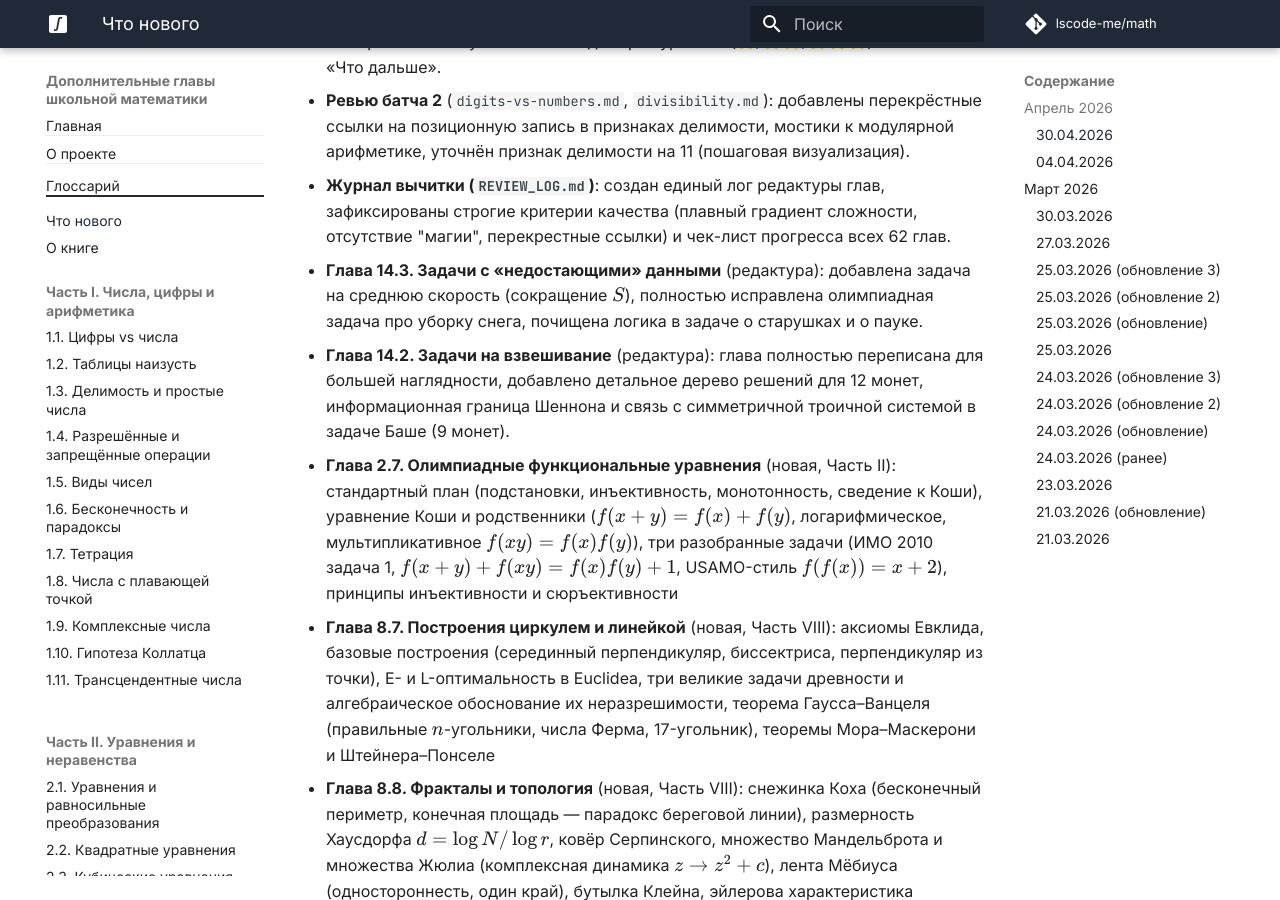
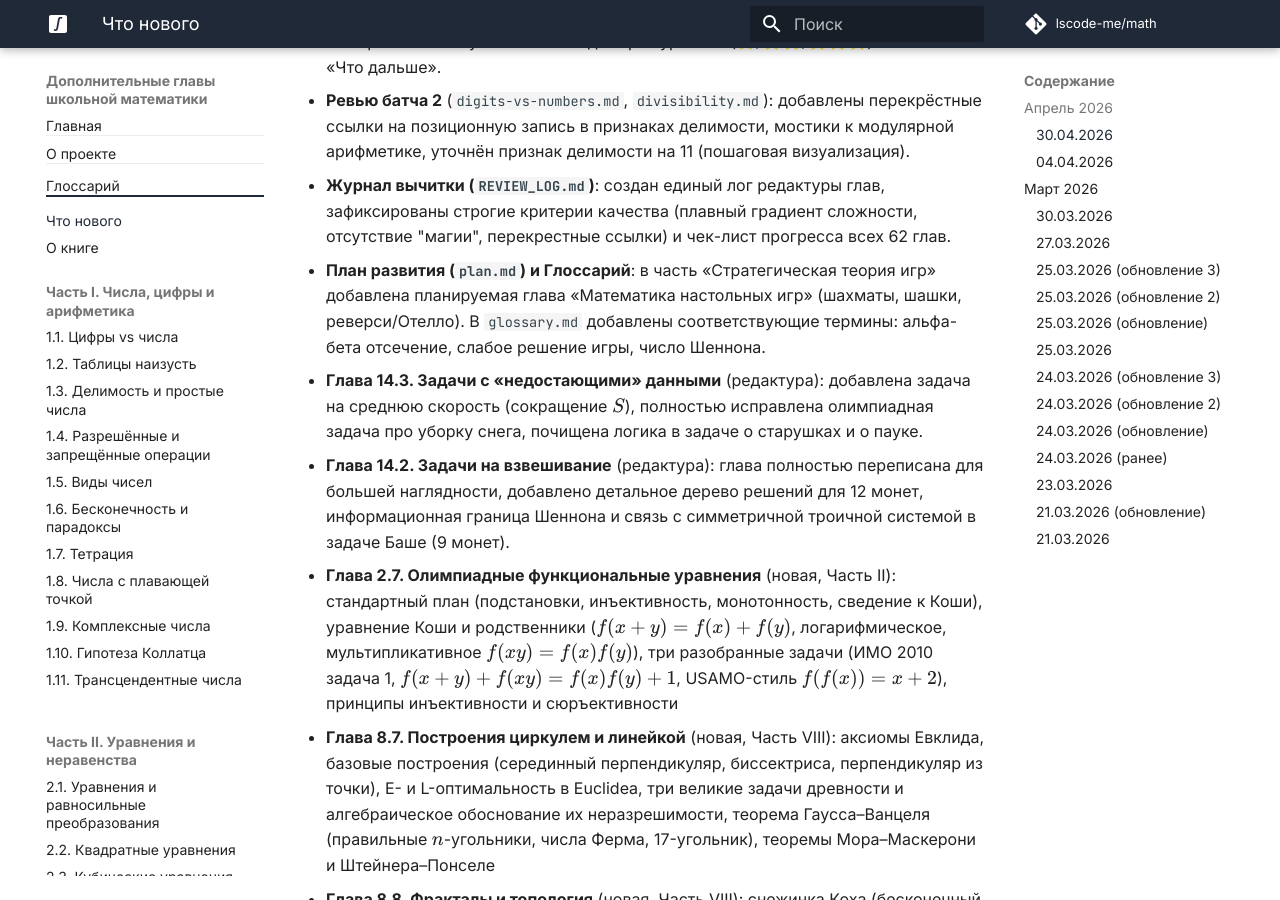
Before and after one commit to lscode-me/math, an MkDocs documentation site: the page built from docs/changelog.md, in a window 1280 px wide and 900 px high, scrolled down 755 px. Built offline with MkDocs 1.6.1 and Material for MkDocs 9.7.7, drawn with Linux system fonts in a browser that asks for light colours; comment, search, counter and statistics services are not loaded.

Commit message:
docs: add board game terms to glossary and update changelog

```diff
--- a/docs/changelog.md
+++ b/docs/changelog.md
@@ -15,6 +15,7 @@
   - Все три главы получили блоки задач трёх уровней (⭐/⭐⭐/⭐⭐⭐) и мостики «Что дальше».
 - **Ревью батча 2** (`digits-vs-numbers.md`, `divisibility.md`): добавлены перекрёстные ссылки на позиционную запись в признаках делимости, мостики к модулярной арифметике, уточнён признак делимости на 11 (пошаговая визуализация).
 - **Журнал вычитки (`REVIEW_LOG.md`)**: создан единый лог редактуры глав, зафиксированы строгие критерии качества (плавный градиент сложности, отсутствие "магии", перекрестные ссылки) и чек-лист прогресса всех 62 глав.
+- **План развития (`plan.md`) и Глоссарий**: в часть «Стратегическая теория игр» добавлена планируемая глава «Математика настольных игр» (шахматы, шашки, реверси/Отелло). В `glossary.md` добавлены соответствующие термины: альфа-бета отсечение, слабое решение игры, число Шеннона.
 - **Глава 14.3. Задачи с «недостающими» данными** (редактура): добавлена задача на среднюю скорость (сокращение $S$), полностью исправлена олимпиадная задача про уборку снега, почищена логика в задаче о старушках и о пауке.
 - **Глава 14.2. Задачи на взвешивание** (редактура): глава полностью переписана для большей наглядности, добавлено детальное дерево решений для 12 монет, информационная граница Шеннона и связь с симметричной троичной системой в задаче Баше (9 монет).
 - **Глава 2.7. Олимпиадные функциональные уравнения** (новая, Часть II): стандартный план (подстановки, инъективность, монотонность, сведение к Коши), уравнение Коши и родственники ($f(x+y)=f(x)+f(y)$, логарифмическое, мультипликативное $f(xy)=f(x)f(y)$), три разобранные задачи (ИМО 2010 задача 1, $f(x+y)+f(xy)=f(x)f(y)+1$, USAMO-стиль $f(f(x))=x+2$), принципы инъективности и сюръективности
```
Also changed, not shown: docs/glossary.md (+9 -0 lines).
